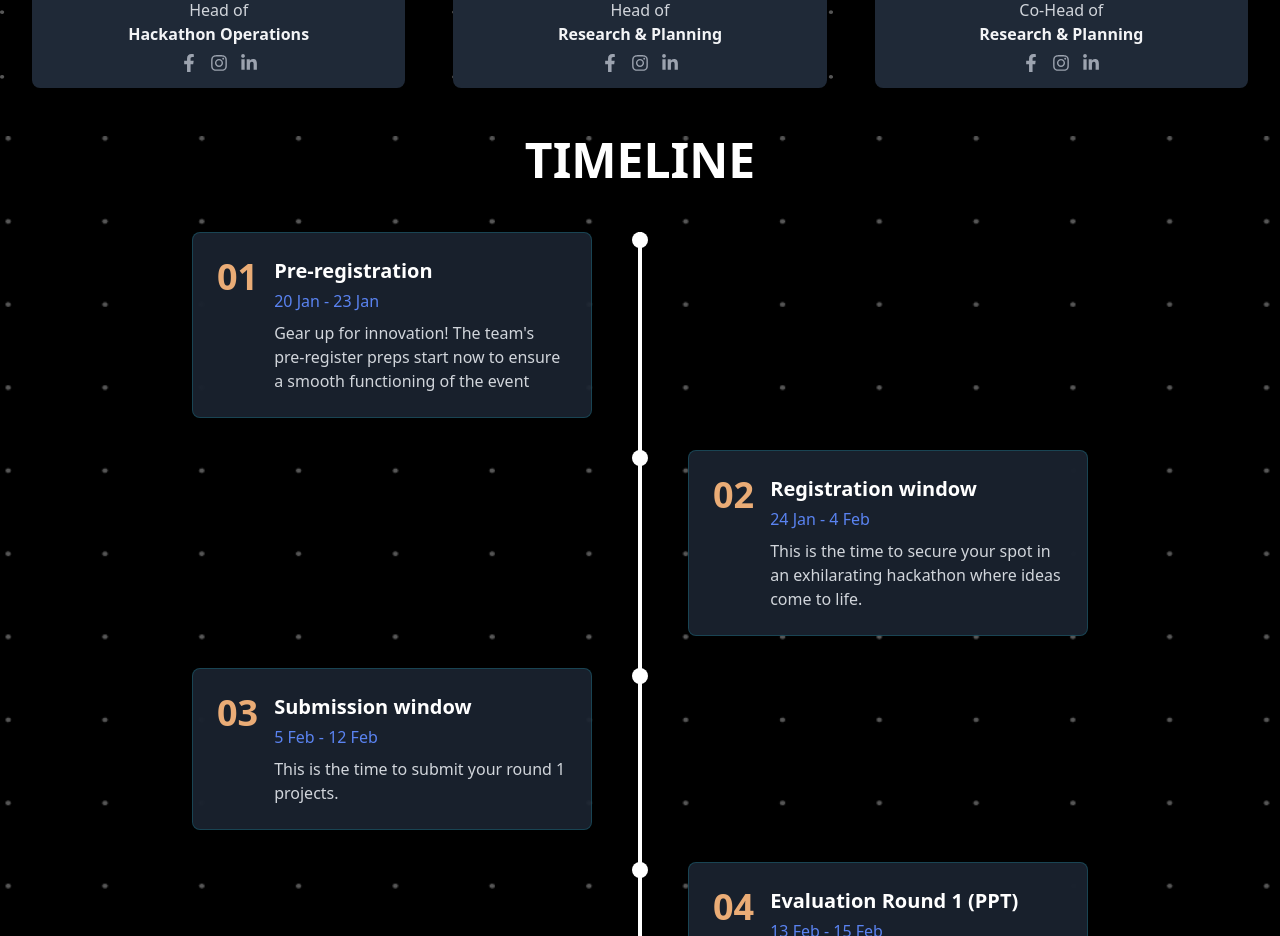
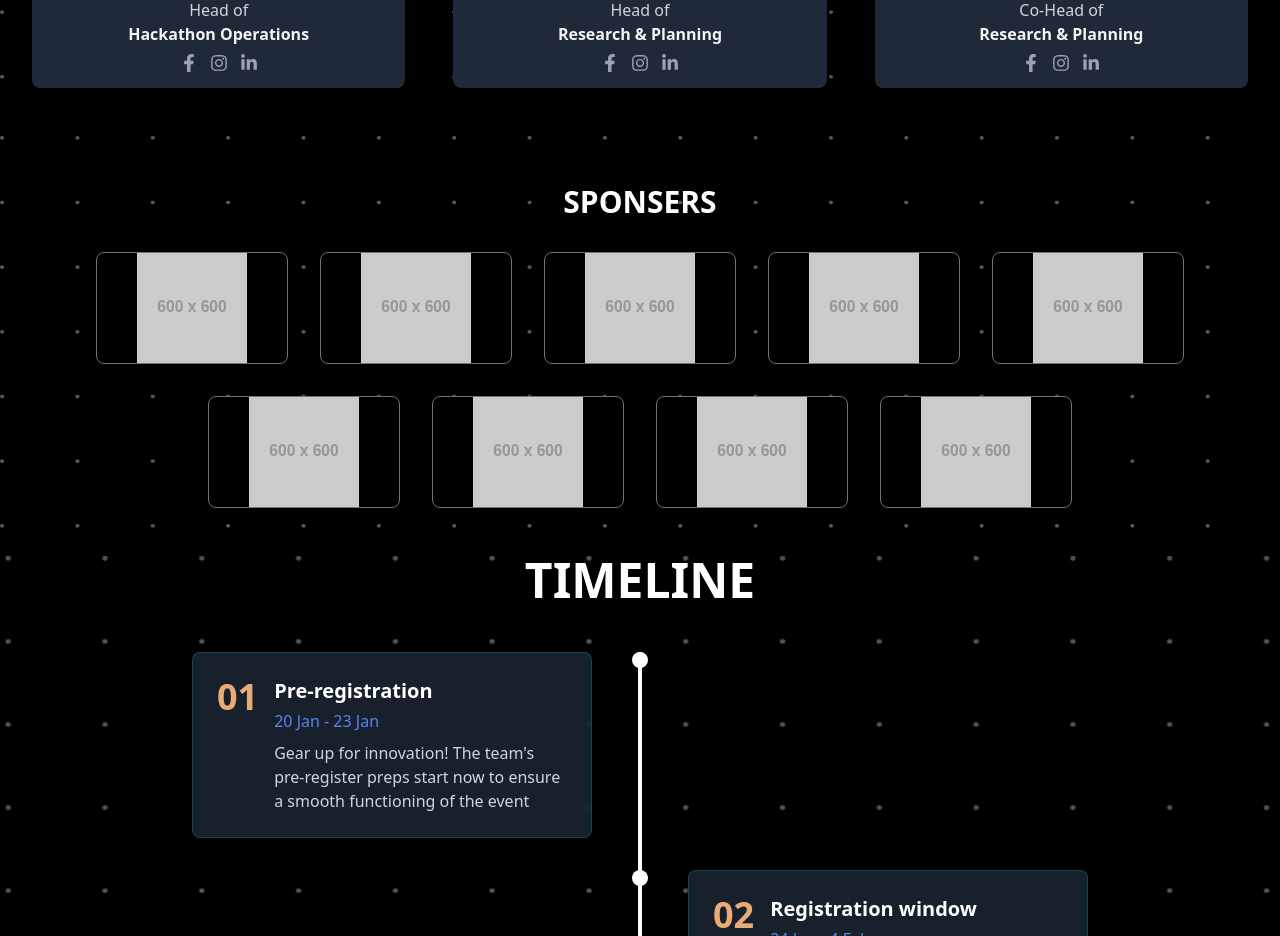
Before and after one commit to anni02th/Innovera, a React (Vite) app in the folder Innovera-me/: page / in a window 1280 px wide. Shown: the part 4460-5396 px from the top of the page. Built offline with nearby package versions, Linux system fonts and the light colour scheme.

Commit message:
Added sponsers page

```diff
--- a/Innovera-me/src/components/Home.jsx
+++ b/Innovera-me/src/components/Home.jsx
@@ -5,6 +5,7 @@ import Rules from './element/Rules'
 import Timeline from './element/Timeline'
 import ThemeCard from './element/ThemeCard'
 import OrganizingTeam from './Organiser'
+import SponsersSection from './Sponsers'
 
 const Home = () => {
   return (
@@ -14,6 +15,7 @@ const Home = () => {
       <Rules/>
       <About/>
       <OrganizingTeam/>
+      <SponsersSection/>
       <Timeline/>
     </div>
   )
--- a/Innovera-me/src/components/Organiser.jsx
+++ b/Innovera-me/src/components/Organiser.jsx
@@ -81,7 +81,7 @@ const OrganizingTeam = () => {
       <h2 className="text-3xl font-bold text-center mb-8">ORGANIZING TEAM</h2>
       <div className="container mx-auto grid gap-12 grid-cols-1 sm:grid-cols-2 lg:grid-cols-3 xl:grid-cols-3 px-4">
         {teamData.map((member, index) => (
-          <div key={index} className="bg-gray-800 rounded-lg text-center shadow-lg transition-all duration-500 ease-in-out transform hover:scale-105 hover:shadow-xl hover:shadow-white">
+          <div key={index} className="bg-gray-800 rounded-lg text-center shadow-lg transition-all duration-500 ease-in-out transform hover:scale-105 hover:shadow-xl hover:shadow-orange-600">
             <h3 className="text-lg font-semibold mt-4">{member.name}</h3>
             <img
               src={member.image}
--- /dev/null
+++ b/Innovera-me/src/components/Sponsers.jsx
@@ -0,0 +1,39 @@
+import React from "react";
+
+const sponsors = [
+  { id: 1, logo: "https://dummyimage.com/600x600/000/fff.png&text=Sponser+1", alt: "Sponsor 1" },
+  { id: 2, logo: "https://dummyimage.com/600x600/000/fff.png&text=Sponser+2", alt: "Sponsor 2" },
+  { id: 3, logo: "https://dummyimage.com/600x600/000/fff.png&text=Sponser+3", alt: "Sponsor 3" },
+  { id: 4, logo: "https://dummyimage.com/600x600/000/fff.png&text=Sponser+4", alt: "Sponsor 4" },
+  { id: 5, logo: "https://dummyimage.com/600x600/000/fff.png&text=Sponser+5", alt: "Sponsor 5" },
+  { id: 6, logo: "https://dummyimage.com/600x600/000/fff.png&text=Sponser+6", alt: "Sponsor 6" },
+  { id: 7, logo: "https://dummyimage.com/600x600/000/fff.png&text=Sponser+7", alt: "Sponsor 7" },
+  { id: 8, logo: "https://dummyimage.com/600x600/000/fff.png&text=Sponser+8", alt: "Sponsor 8" },
+  { id: 9, logo: "https://dummyimage.com/600x600/000/fff.png&text=Sponser+9", alt: "Sponsor 9" },
+];
+
+const SponsorsSection = () => {
+  return (
+    <div className="bg-black text-white py-12 px-12"
+    style={{ backgroundImage: "url('/bg-img.png')" }}
+    >
+      <h2 className="text-3xl font-bold text-center mb-8">SPONSERS</h2>
+      <div className="flex flex-wrap justify-center gap-8 px-4">
+        {sponsors.map((sponsor) => (
+          <div
+            key={sponsor.id}
+            className="w-48 h-28 bg-black rounded-lg shadow-md flex items-center justify-center border border-gray-500"
+          >
+            <img
+              src={sponsor.logo}
+              alt={sponsor.alt}
+              className="max-w-full max-h-[100%] object-cover"
+            />
+          </div>
+        ))}
+      </div>
+    </div>
+  );
+};
+
+export default SponsorsSection;
```
